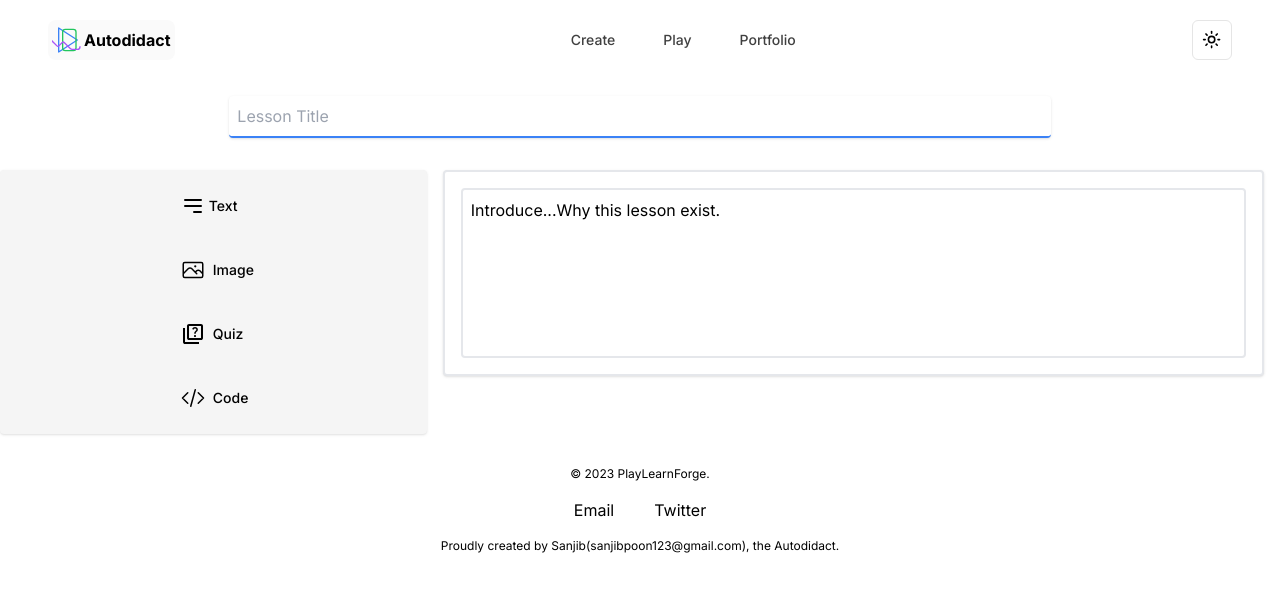
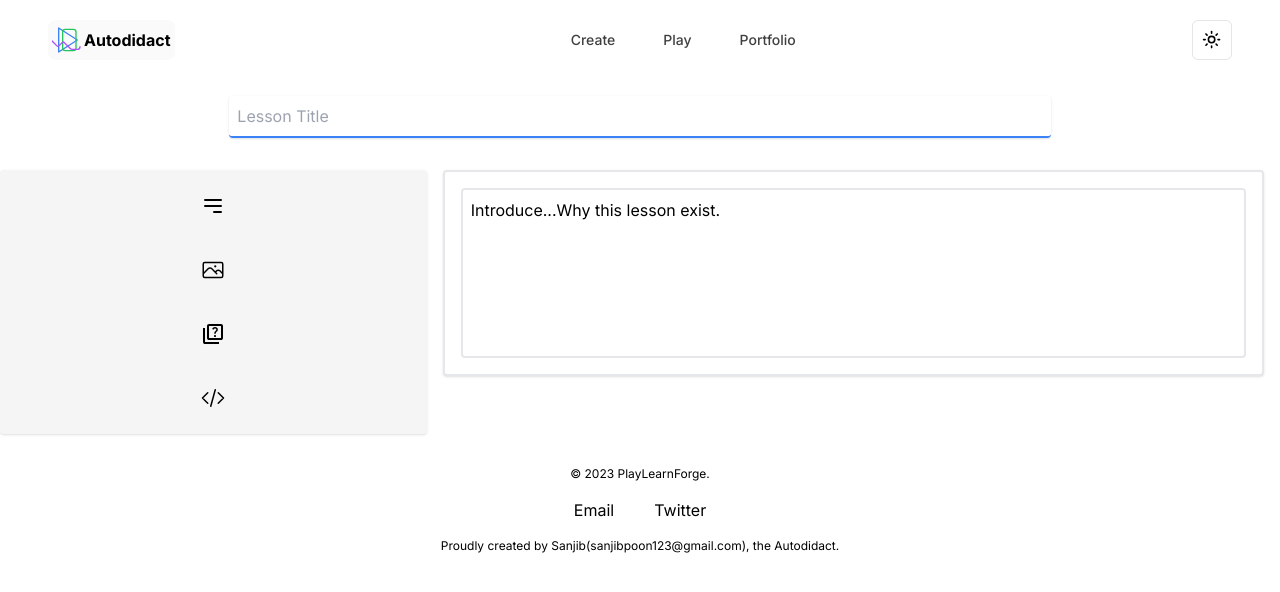
Before and after one commit to san-poon/nexus-adept, a Next.js app: page /bite-sized-lesson/create in a window 1280 px wide. Shown: the top 592 px of the page. Built offline with nearby package versions, Linux system fonts and the light colour scheme.

Commit message:
Add hover effect on button with logo and active effect on button itself

```diff
--- a/app/bite-sized-lesson/create/components/button-with-logo.tsx
+++ b/app/bite-sized-lesson/create/components/button-with-logo.tsx
@@ -4,7 +4,7 @@ export const TextBlockButton = ({ onClick }: { onClick: () => void }) => {
     return (
         <>
             {/* Text Button */}
-            <Button className="" onClick={onClick}>
+            <Button className=" relative group/textTool" onClick={onClick}>
                 <svg
                     xmlns="http://www.w3.org/2000/svg"
                     fill="none"
@@ -21,7 +21,7 @@ export const TextBlockButton = ({ onClick }: { onClick: () => void }) => {
                     />
                 </svg>
                 {/* show button name, except on small screens */}
-                <span className='hidden sm:inline md:inline ms-1'>Text</span>
+                <span className='opacity-0 text-xs p-1 absolute -right-20 transition duration-300 ease-in-out group-hover/textTool:opacity-100 z-10 bg-neutral-200 dark:bg-neutral-800 rounded'>Text Field</span>
             </Button>
         </>
     )
@@ -31,12 +31,12 @@ export const ImageBlockButton = ({ ...rest }) => {
     return (
         <>
             {/* Images Button */}
-            <Button className="" {...rest}>
+            <Button className=" relative group/imageTool" {...rest}>
                 <svg xmlns="http://www.w3.org/2000/svg" fill="none" viewBox="0 0 24 24" strokeWidth="1.5" stroke="currentColor" className="w-6 h-6">
                     <path strokeLinecap="round" strokeLinejoin="round" d="M2.25 15.75l5.159-5.159a2.25 2.25 0 013.182 0l5.159 5.159m-1.5-1.5l1.409-1.409a2.25 2.25 0 013.182 0l2.909 2.909m-18 3.75h16.5a1.5 1.5 0 001.5-1.5V6a1.5 1.5 0 00-1.5-1.5H3.75A1.5 1.5 0 002.25 6v12a1.5 1.5 0 001.5 1.5zm10.5-11.25h.008v.008h-.008V8.25zm.375 0a.375.375 0 11-.75 0 .375.375 0 01.75 0z" />
                 </svg>
                 {/* show button name, except on small screens */}
-                <span className='hidden sm:inline md:inline ms-2'>Image</span>
+                <span className='opacity-0 text-xs p-1 absolute -right-20 transition duration-300 ease-in-out group-hover/imageTool:opacity-100 z-10 bg-neutral-200 dark:bg-neutral-800 rounded'>Add Image</span>
             </Button>
         </>
     )
@@ -46,12 +46,12 @@ export const QuizBlockButton = () => {
     return (
         <>
             {/* Quizzes Button */}
-            <Button className="">
+            <Button className="relative group/quizTool">
                 <svg xmlns="http://www.w3.org/2000/svg" viewBox="0 -960 960 960" className='w-6 h-6'>
                     <path strokeLinecap="round" strokeLinejoin="round" stroke="currentColor" fill="currentColor" d="M560-360q17 0 29.5-12.5T602-402q0-17-12.5-29.5T560-444q-17 0-29.5 12.5T518-402q0 17 12.5 29.5T560-360Zm-30-128h60q0-29 6-42.5t28-35.5q30-30 40-48.5t10-43.5q0-45-31.5-73.5T560-760q-41 0-71.5 23T446-676l54 22q9-25 24.5-37.5T560-704q24 0 39 13.5t15 36.5q0 14-8 26.5T578-596q-33 29-40.5 45.5T530-488ZM320-240q-33 0-56.5-23.5T240-320v-480q0-33 23.5-56.5T320-880h480q33 0 56.5 23.5T880-800v480q0 33-23.5 56.5T800-240H320Zm0-80h480v-480H320v480ZM160-80q-33 0-56.5-23.5T80-160v-560h80v560h560v80H160Zm160-720v480-480Z" />
                 </svg>
                 {/* show button name, except on small screens */}
-                <span className='hidden sm:inline md:inline ms-2'>Quiz</span>
+                <span className=' opacity-0 text-xs p-1 absolute -right-20 transition duration-300 ease-in-out group-hover/quizTool:opacity-100 z-10 bg-neutral-200 dark:bg-neutral-800 rounded'>Add Quiz</span>
             </Button>
         </>
     )
@@ -62,12 +62,12 @@ export const CodeBlockButton = () => {
     return (
         <>
             {/* Code Sandbox Button */}
-            <Button className="">
+            <Button className="relative group/codeTool">
                 <svg xmlns="http://www.w3.org/2000/svg" fill="none" viewBox="0 0 24 24" strokeWidth="1.5" stroke="currentColor" className="w-6 h-6">
                     <path strokeLinecap="round" strokeLinejoin="round" d="M17.25 6.75L22.5 12l-5.25 5.25m-10.5 0L1.5 12l5.25-5.25m7.5-3l-4.5 16.5" />
                 </svg>
                 {/* show button name, except on small screens */}
-                <span className='hidden sm:inline md:inline ms-2'>Code</span>
+                <span className='opacity-0 text-xs p-1 absolute -right-20 transition duration-300 ease-in-out group-hover/codeTool:opacity-100 z-10 bg-neutral-200 dark:bg-neutral-800 rounded'>Add Code</span>
             </Button>
         </>
     )
--- a/app/bite-sized-lesson/create/page.tsx
+++ b/app/bite-sized-lesson/create/page.tsx
@@ -76,9 +76,9 @@ const CreatePage = () => {
             </div>
             <div className={`flex flex-col md:flex-row`}>
                 {/* Left Side - Content Buttons */}
-                <div className={` flex justify-center items-center w-full md:w-1/5 lg:w-1/3 md:h-full p-4 bg-neutral-100 dark:bg-neutral-900 rounded shadow transition sticky top-0 md:top-4 z-50`}>
+                <div className={` flex justify-center items-center w-full md:w-1/12 lg:w-1/3 md:h-full p-4 bg-neutral-100 dark:bg-neutral-900 rounded shadow transition sticky top-0 md:top-4 z-50`}>
                     {/* Content Buttons */}
-                    <div className="flex md:flex-col  spacek-y-2 md:space-y-6 space-x-2 justify-center items-baseline">
+                    <div className="flex md:flex-col md:space-y-6 justify-center">
                         <TextBlockButton onClick={handleAddTextField} />
                         <ImageBlockButton onClick={handleImageUpload} />
                         <input
@@ -94,7 +94,7 @@ const CreatePage = () => {
                 </div>
 
                 {/* Right Side - Input Fields/Forms */}
-                <div className={`flex-shrink-0 w-full md:w-4/5 lg:w-2/3 px-4`}>
+                <div className={`flex-shrink-0 w-full md:w-11/12 lg:w-2/3 px-4`}>
                     {/* Live Preview Goes Here */}
                     <div className="bg-white dark:bg-neutral-900 md:p-2 rounded shadow border-2 dark:border-neutral-800">
                         <TitlePreview title={lessonTitle} />
@@ -116,7 +116,7 @@ const CreatePage = () => {
                                 <div className='relative group/toolbar'>
                                     <DeleteButton className='absolute bottom-0 right-0 opacity-0 transition-opacity duration-300 group-hover/content:opacity-100 text-sm h-6 px-2 py-2 m-1'
                                         onClick={() => handleDeleteContent(item.id)} />
-                                    <div className='opacity-0 text-xs rounded-md p-1 absolute -bottom-6 -right-6 transform -translate-x-1/2 transition duration-300 ease-in-out group-hover/toolbar:opacity-100 z-10'>
+                                    <div className='opacity-0 text-xs p-1 absolute -bottom-6 -right-0 transition duration-300 ease-in-out group-hover/toolbar:opacity-100 z-10 bg-neutral-200 dark:bg-neutral-800 rounded'>
                                         Delete
                                     </div>
 
--- a/app/components/Button.tsx
+++ b/app/components/Button.tsx
@@ -9,7 +9,7 @@ export function Button({ children, className, ...rest }: ButtonProps) {
             {...rest}
             className={clsx(
                 'flex h-10 items-center rounded-full px-4 text-sm font-medium transition-colors',
-                'hover:dark:bg-neutral-800 hover:bg-neutral-300 focus-visible:outline focus-visible:outline-2 focus-visible:outline-offset-2 focus-visible:outline-blue-500 active:bg-slate-800',
+                'hover:dark:bg-neutral-800 hover:bg-neutral-300 focus-visible:outline focus-visible:outline-2 focus-visible:outline-offset-2 focus-visible:outline-blue-500 active:bg-neutral-500 active:dark:bg-neutral-500',
                 'aria-disabled:cursor-not-allowed aria-disabled:opacity-50',
                 className,
             )}
```
